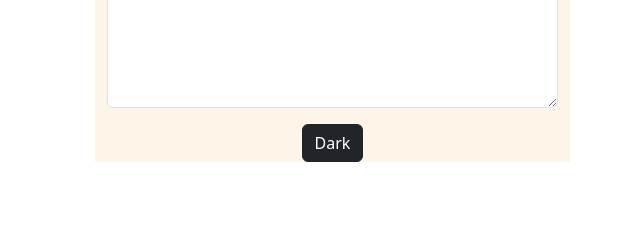
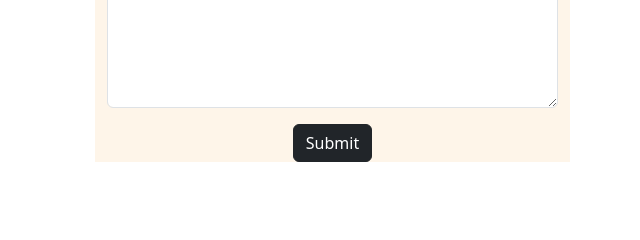
Before and after one commit to Aniket-Aladamar/hackathon, a plain HTML site: page index.html in a window 1280 px wide. Shown: the part 1220-1460 px from the top of the page, 640-1280 px from the left. Drawn offline with nearby package versions, Linux system fonts and the light colour scheme.

Commit message:
Update index.html

```diff
--- a/index.html
+++ b/index.html
@@ -106,7 +106,7 @@
 
                       <div class="col-md-12 text-center">
 
-                        <button type="submit" class="btn btn-dark">Dark</button>
+                        <button type="submit" class="btn btn-dark">Submit</button>
                       </div>
 
                     </div>
```
